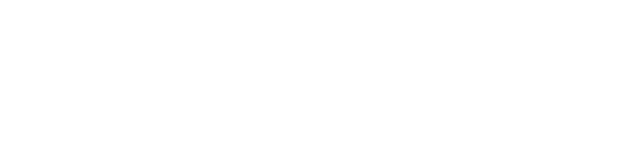
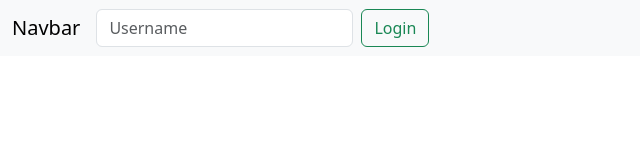
Before and after one commit to gianmarco2307/MarketPlace, a website: page index.html in a window 1280 px wide. Shown: the whole page, without its empty margins (0-640 px from the left). Drawn offline with nearby package versions, Linux system fonts and the light colour scheme.

Commit message:
added navbar

```diff
--- a/index.html
+++ b/index.html
@@ -4,9 +4,21 @@
     <meta charset="UTF-8">
     <meta name="viewport" content="width=device-width, initial-scale=1.0">
     <title>MarketPlace</title>
-    <link rel="stylesheet" href="style.css">
+    <link rel="stylesheet" type="text/css" href="style.css">
+    <link rel="stylesheet" type="text/css" href="node_modules/bootstrap/dist/css/bootstrap.min.css">
 </head>
 <body>
     <script src="script.js"></script>
+    <nav class="navbar navbar-expand-lg bg-body-tertiary">
+        <div class="container-fluid">
+          <a class="navbar-brand" href="#">Navbar</a>
+          <div class="collapse navbar-collapse" id="navbarSupportedContent">
+            <form class="d-flex" role="search">
+              <input class="form-control me-2" type="search" placeholder="Username" aria-label="Search" id="usernameInput">
+              <button class="btn btn-outline-success" type="submit">Login</button>
+            </form>
+          </div>
+        </div>
+      </nav>
 </body>
 </html>
```
